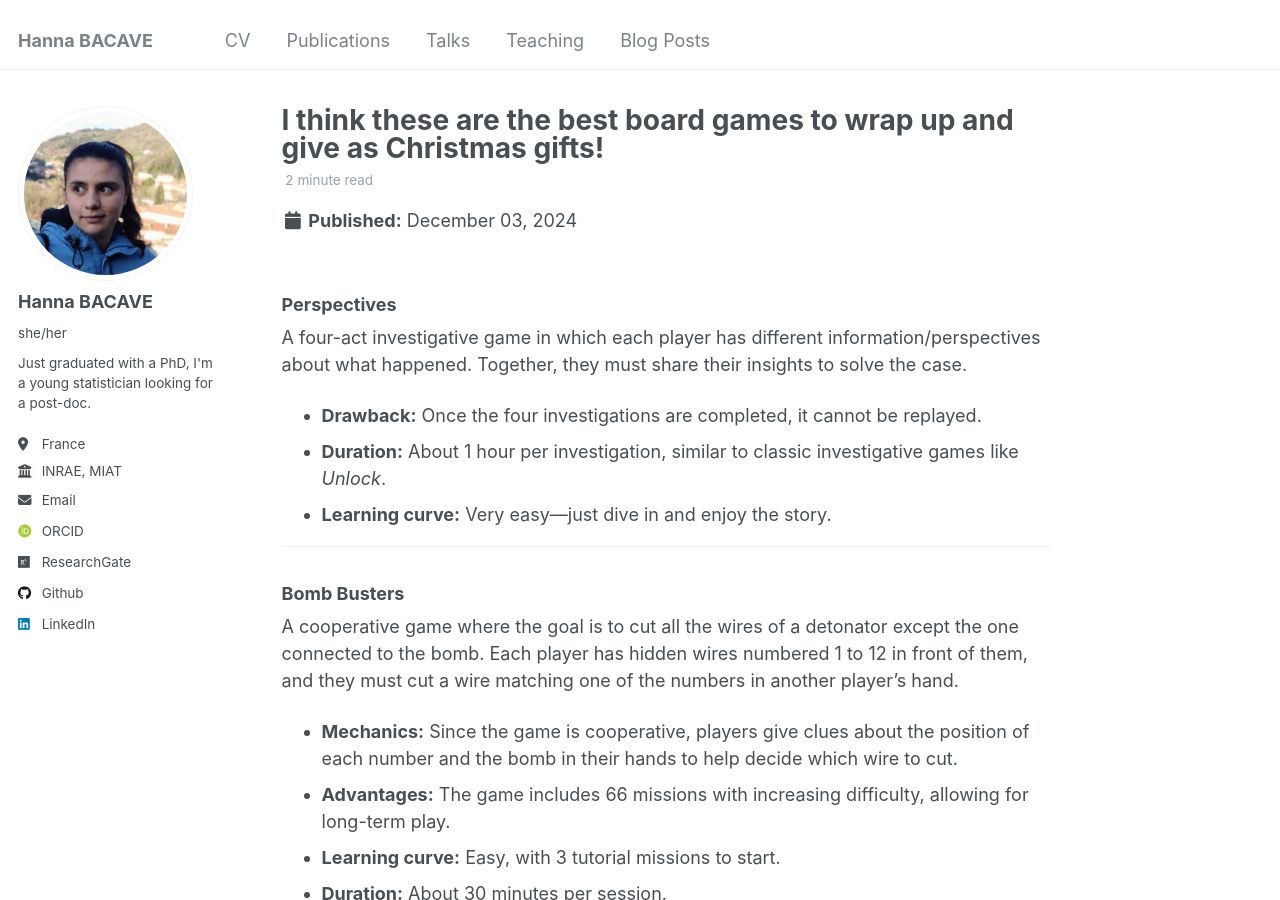
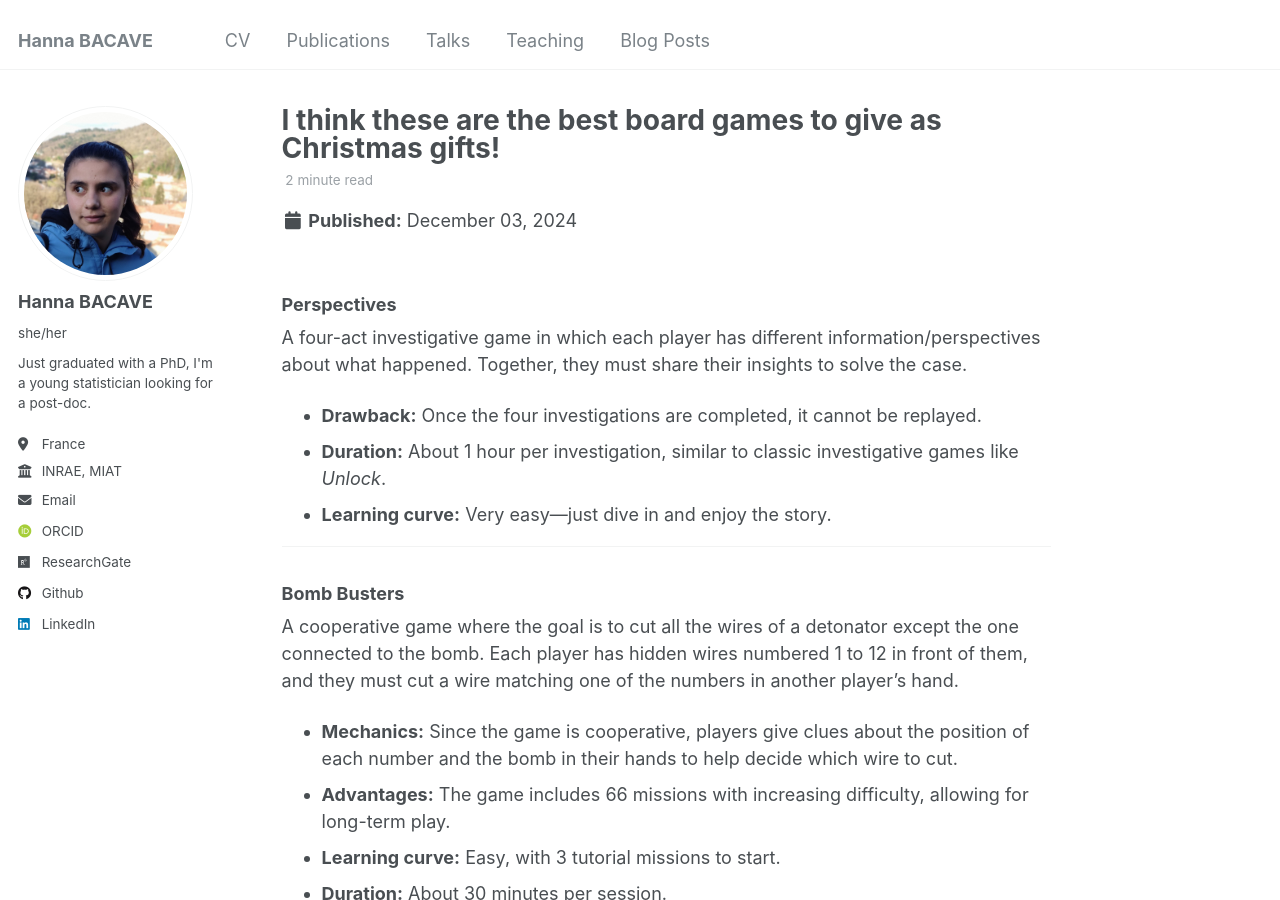
Before and after one commit to hannabacave/hannabacave.github.io, a Jekyll site: the page built from _posts/2024-12-03-blog-post-1.md, in a window 1280 px wide and 900 px high. Built offline with Jekyll 4.4.1, drawn with Linux system fonts in a browser that asks for light colours; some web fonts are replaced.

Commit message:
Update 2024-12-03-blog-post-1.md

```diff
--- a/_posts/2024-12-03-blog-post-1.md
+++ b/_posts/2024-12-03-blog-post-1.md
@@ -1,5 +1,5 @@
 ---
-title: 'I think these are the best board games to wrap up and give as Christmas gifts!'
+title: 'I think these are the best board games to give as Christmas gifts!'
 date: 2024-12-03
 permalink: /posts/2024/12/blog-post-1/
 tags:
```
